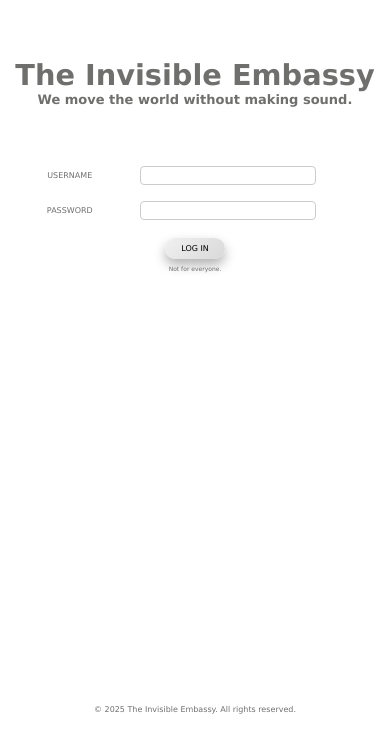
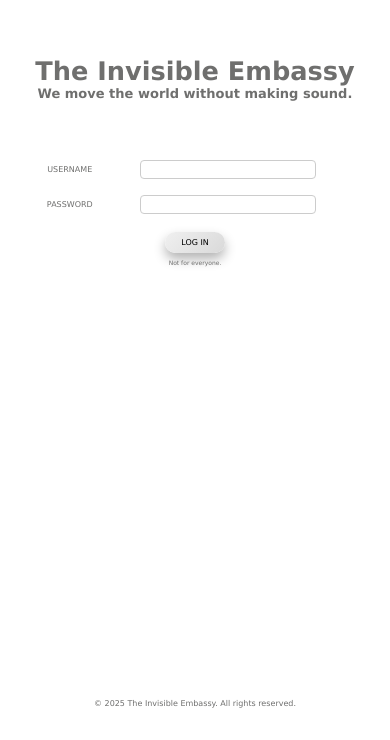
Before and after one commit to esiji/invembs, a plain HTML site: page index.html in a window 390 px wide. Shown: the part 104-844 px from the top of the page. Drawn offline with Linux system fonts and the light colour scheme.

Commit message:
Update index.html

```diff
--- a/index.html
+++ b/index.html
@@ -95,6 +95,11 @@
         font-size: 6px;
       }
     }
+    @media (max-width: 450px) {
+      h1 {
+        font-size: 1.6rem;
+      }
+    }
   </style>
 </head>
 <body>
```
